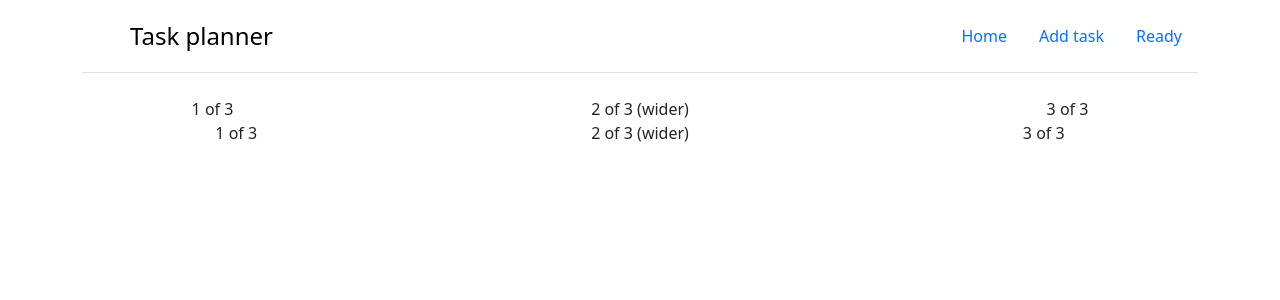
After one commit to kaysikit/Task_planner, a Django app: page /1/ in a window 1280 px wide. The commit adds this page. Shown: the top 300 px of the page. Run offline with Django 4.2, Linux system fonts and the light colour scheme; some libraries are stand-ins or nearby versions.

Commit message:
Create task card template Add view task card

```diff
--- a/planner/urls.py
+++ b/planner/urls.py
@@ -5,4 +5,5 @@ from . import views
 urlpatterns = [
     path("", views.index, name="index"),
     path("add_task/", views.add_task, name="add_task"),
+    path("1/", views.view_task, name="view_task")
 ]
--- a/planner/views.py
+++ b/planner/views.py
@@ -25,4 +25,14 @@ def add_task(request):
     context = {
         'form': form
     }
-    return render(request, "planner/Add_task.html", context)
+    return render(request, "planner/addTask.html", context)
+
+
+def view_task(request):
+    latest_task_list = Task.objects.order_by("-id")
+    status_list = Status.objects.all()
+    context = {
+        "latest_task_list": latest_task_list,
+        "status_list": status_list,
+    }
+    return render(request, "planner/task.html", context)
--- a/templates/planner/Add_task.html
+++ b/templates/planner/addTask.html
@@ -1,4 +1,8 @@
 {% extends "planner/base.html" %}
+
+{% block title%}
+    <title>Planner - Add task</title>
+{% endblock title %}
 
 {% block nav %}
       <ul class="nav nav-pills">
--- a/templates/planner/base.html
+++ b/templates/planner/base.html
@@ -2,7 +2,10 @@
 <html lang="en">
 <head>
     <meta charset="UTF-8">
-    <title>Title</title>
+    {% block title%}
+    <title>Planner</title>
+    {% endblock title %}
+
     {% load static %}
     <link rel="stylesheet" href="{% static 'css/bootstrap.min.css' %}">
     <script src="{% static 'js/bootstrap.min.js' %}"></script>
--- a/templates/planner/index.html
+++ b/templates/planner/index.html
@@ -1,4 +1,8 @@
 {% extends "planner/base.html" %}
+
+{% block title%}
+    <title>Planner - Home</title>
+{% endblock title %}
 
 {% block nav %}
       <ul class="nav nav-pills">
@@ -23,7 +27,7 @@
       {% if latest_task_list %}
       {% for task in latest_task_list %}
         <tr>
-          <th scope="row">{{ task.id }}</th>
+          <th scope="row"><a href="">Подробнее</a></th>
           <td>{{ task.title }}</td>
           <td>{{ task.end_date }}</td>
           <td>{{ task.status }}</td>
--- /dev/null
+++ b/templates/planner/task.html
@@ -0,0 +1,29 @@
+{% extends 'planner/base.html' %}
+
+{% block content %}
+<div class="container text-center">
+  <div class="row">
+    <div class="col">
+      1 of 3
+    </div>
+    <div class="col-6">
+      2 of 3 (wider)
+    </div>
+    <div class="col">
+      3 of 3
+    </div>
+  </div>
+  <div class="row">
+    <div class="col">
+      1 of 3
+    </div>
+    <div class="col-5">
+      2 of 3 (wider)
+    </div>
+    <div class="col">
+      3 of 3
+    </div>
+  </div>
+</div>
+
+{% endblock content %}
```
